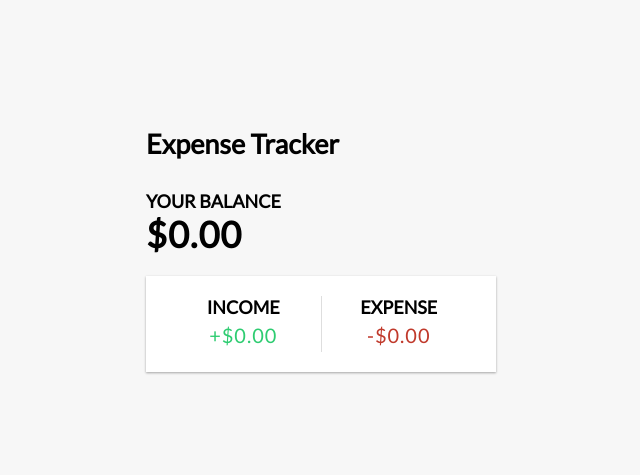
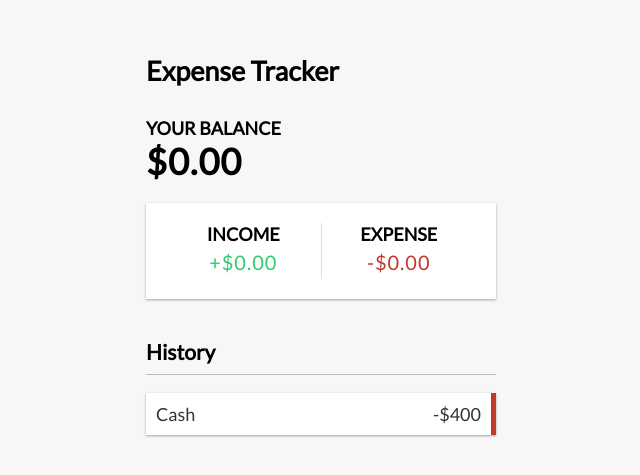
Before and after one commit to Sergiomendozer/exp, a React (Create React App) app: page / in a window 1280 px wide. Shown: the part 147-622 px from the top of the page, without its empty margins (319-959 px from the left). Built offline with nearby package versions, Linux system fonts and the light colour scheme.

Commit message:
Update App.tsx and TransactionList.tsx

```diff
--- a/src/App.tsx
+++ b/src/App.tsx
@@ -2,6 +2,8 @@
 import { Header } from "./components/Header";
 import { Balance } from "./components/Balance";
 import { IncomeExpenses } from "./components/IncomeExpenses";
+import { TransactionList } from "./components/TransactionList";
+// import { AddTransaction } from "./components/AddTransaction";
 // timer;;
 
 export default function App() {
@@ -11,6 +13,7 @@
       <div className="container">
         <Balance />
         <IncomeExpenses />
+        <TransactionList />
       </div>
     </div>
   );
--- a/src/components/TransactionList.tsx
+++ b/src/components/TransactionList.tsx
@@ -0,0 +1,13 @@
+export const TransactionList = () => {
+  return (
+    <>
+      <h3>History</h3>
+      <ul id="list" className="list">
+        <li className="minus">
+          Cash <span>-$400</span>
+          <button className="delete-btn">x</button>
+        </li>
+      </ul>
+    </>
+  );
+};
```
